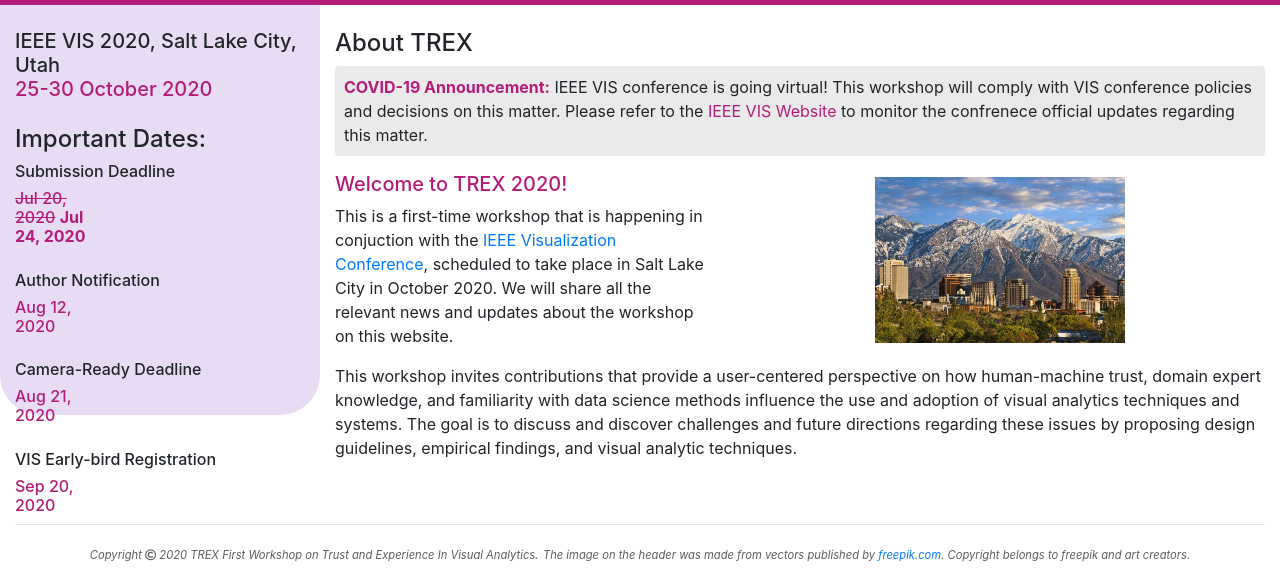
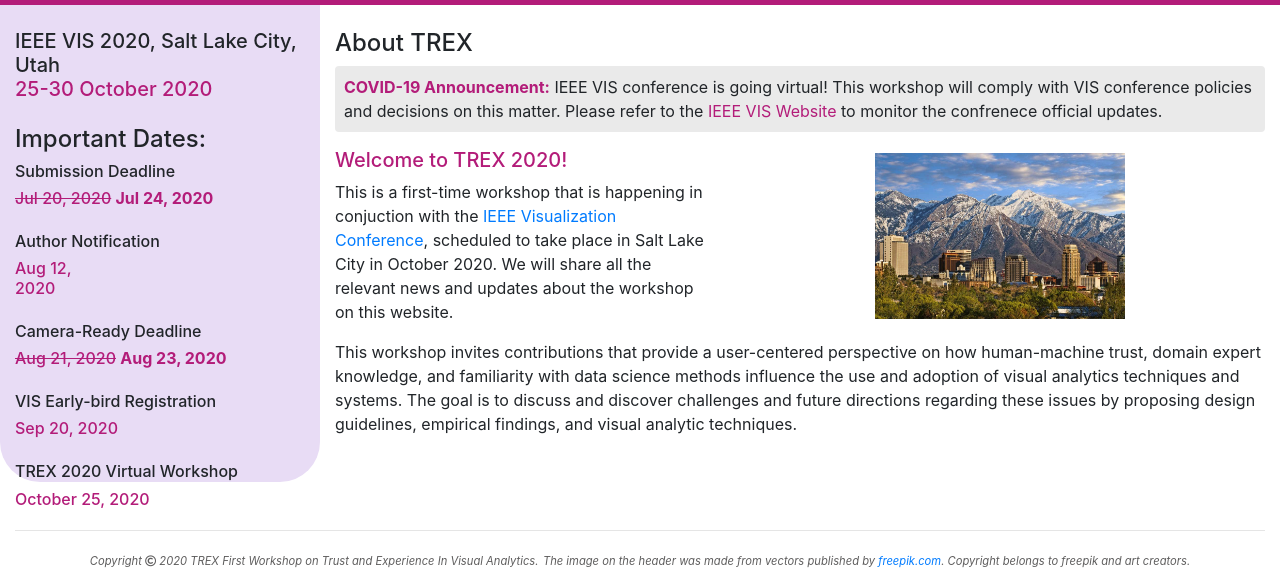
Before and after one commit to TREXVIS/Workshop2021, a plain HTML site: page index.html in a window 1280 px wide. Shown: the part 307-882 px from the top of the page. Drawn offline with nearby package versions, Linux system fonts and the light colour scheme.

Commit message:
updated the dates and minor changes

```diff
--- a/index.html
+++ b/index.html
@@ -62,15 +62,15 @@
       <br>
       <h4>Important Dates:</h4>
       <div class="row mb-3">
-            <div class="col-sm-6 col-lg-12 col-md-12">
+            <div class="col-sm-12 col-lg-12 col-md-12">
                 <h6>Submission Deadline</h6>
             </div>
-            <div class="col-sm-6 pr-0 col-lg-4 col-md-5">
+            <div class="col-sm-12 pr-0 col-lg-12 col-md-12">
                 <h6 class="theme-color"><strike>Jul 20, 2020</strike> <b>Jul 24, 2020</b></h6>
             </div>
       </div>
       <div class="row mb-3">
-		<div class="col-sm-8 col-lg-12 col-md-12">
+		<div class="col-sm-12 col-lg-12 col-md-12">
 			<h6>Author Notification</h6>
 		</div>
 		<div class="col-sm-4 pr-0 col-lg-4 col-md-5">
@@ -78,19 +78,27 @@
 		</div>
 	</div>
 	<div class="row mb-3">
-		<div class="col-sm-8 col-lg-12 col-md-12">
+		<div class="col-sm-12 col-lg-12 col-md-12">
 			<h6>Camera-Ready Deadline</h6>
 		</div>
-		<div class="col-sm-4 pr-0 col-lg-4 col-md-5">
-			<h6 class="theme-color">Aug 21, 2020</h6>
+		<div class="col-sm-12 pr-0 col-lg-12 col-md-12">
+			<h6 class="theme-color"><strike>Aug 21, 2020</strike> <b>Aug 23, 2020</b></h6>
 		</div>
 	</div>
 	<div class="row mb-3">
-		<div class="col-sm-8 col-lg-12 col-md-12">
+		<div class="col-sm-12 col-lg-12 col-md-12">
 			<h6>VIS Early-bird Registration</h6>
 		</div>
-		<div class="col-sm-4 pr-0 col-lg-4 col-md-5">
+		<div class="col-sm-12 pr-0 col-lg-12 col-md-12">
 			<h6 class="theme-color">Sep 20, 2020</h6>
+		</div>
+  </div>
+  <div class="row mb-3">
+		<div class="col-sm-12 col-lg-12 col-md-12">
+			<h6>TREX 2020 Virtual Workshop</h6>
+		</div>
+		<div class="col-sm-12 pr-0 col-lg-12 col-md-12">
+			<h6 class="theme-color">October 25, 2020</h6>
 		</div>
 	</div>
 	<!-- <div class="row">
@@ -107,7 +115,7 @@
 		<h4 class="col-sm-5 pl-0"> About TREX</h4>
     <div class="alert p-2" style="background-color:#eaeaea;">
       <b class="theme-color">COVID-19 Announcement:</b> IEEE VIS conference is going virtual!
-      This workshop will comply with VIS conference policies and decisions on this matter. Please refer to the <a class="theme-color" href="http://ieeevis.org/year/2020/welcome">IEEE VIS Website</a> to monitor the confrenece official updates regarding this matter.
+      This workshop will comply with VIS conference policies and decisions on this matter. Please refer to the <a class="theme-color" href="http://ieeevis.org/year/2020/welcome">IEEE VIS Website</a> to monitor the confrenece official updates.
     </div>
 		<div class="row justify-content-center align-items-center">
 			<div class="col-md-7 col-lg-5">
--- a/styles/main.css
+++ b/styles/main.css
@@ -3,7 +3,7 @@ h1 {
 }
 
 .side-panel {
-    height: 450px;
+    height: 485px;
     border-bottom-right-radius: 40px;
     border-bottom-left-radius: 40px;
 }
@@ -15,7 +15,7 @@ h1 {
     }
 
     .side-panel {
-        height: 530px;
+        height:565px;
     }
 
     .sticky-offset {
@@ -31,7 +31,7 @@ h1 {
       font-size: 1.8rem;
     }
     .side-panel {
-        height: 500px;
+        height: 535px;
     }
 }
 
@@ -48,7 +48,7 @@ h1 {
       font-size: 2.5rem;
     }
     .side-panel {
-        height: 410px;
+        height: 477px;
     }
 }
 
```
Also changed, not shown: call.html (+15 -7 lines), contact.html (+16 -8 lines), organizers.html (+16 -8 lines).
